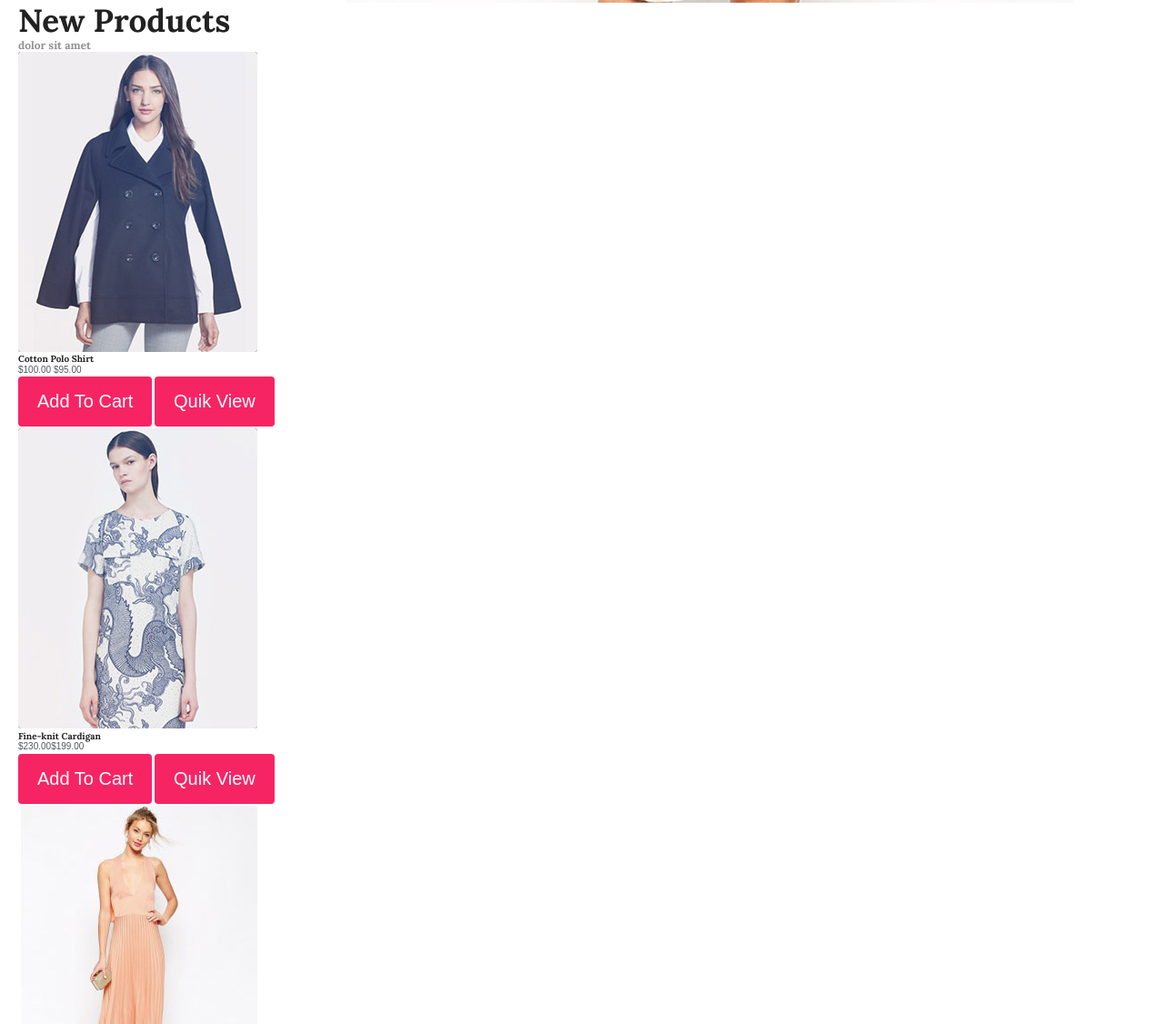
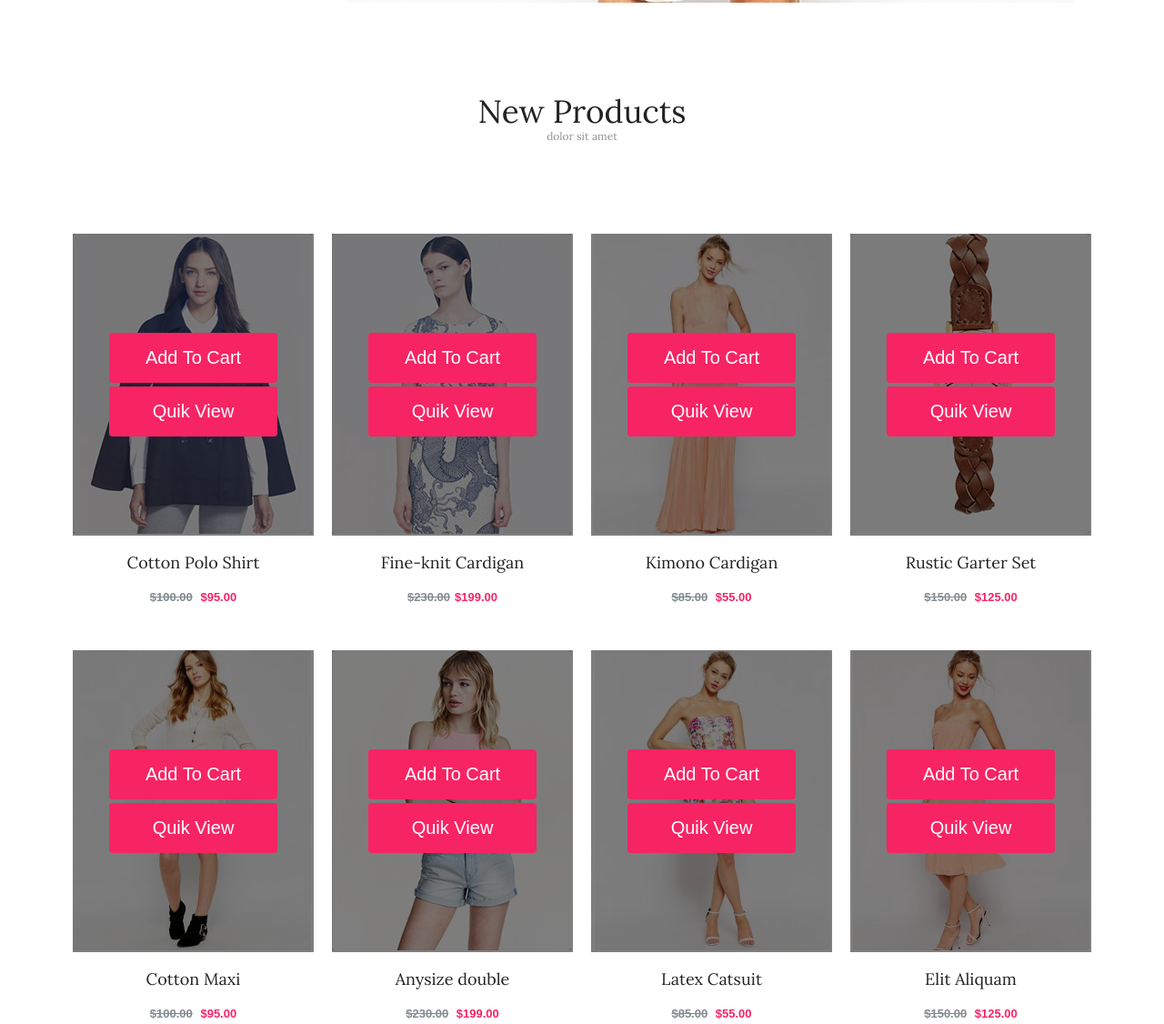
Before and after one commit to timoshuk/landing_kenakata, a website: page app/index.html in a window 1280 px wide. Shown: the part 782-1908 px from the top of the page at 91% size. Drawn offline with nearby package versions, Linux system fonts and the light colour scheme; a web font is replaced by a local one.

Commit message:
Start card

```diff
--- a/app/index.html
+++ b/app/index.html
@@ -75,104 +75,129 @@
         <!-- End Header Content -->
       </header>
       <!-- End Header -->
-      <section class="new-products">
+      <section class="container new-products">
         <h2 class="new-products__title">New Products</h2>
         <h3 class="new-products__subtitle">dolor sit amet</h3>
         <div class="card">
+            <div class="card__wrapper">
           <div class="card__item">
+            <div class="card__cover">
             <img src="images/card/Card1.jpg" alt="girl" />
+            <div class="card__buttons">
+                <button class="btn">Add To Cart</button>
+                <button class="btn">Quik View</button>
+              </div>
+          </div>
             <h4 class="card__title">Cotton Polo Shirt</h4>
             <div class="card__price">
               <span class="card__old-price">$100.00</span> $95.00
             </div>
-            <div class="card__buttons">
-              <button class="btn">Add To Cart</button>
-              <button class="btn">Quik View</button>
-            </div>
+
           </div>
           <!-- Card Item -->
           <div class="card__item">
+              <div class="card__cover">
             <img src="images/card/Card2.jpg" alt="girl" />
+            <div class="card__buttons">
+                <button class="btn">Add To Cart</button>
+                <button class="btn">Quik View</button>
+              </div>
+            </div>
             <h4 class="card__title">Fine-knit Cardigan</h4>
             <div class="card__price">
               <span class="card__old-price">$230.00</span>$199.00
             </div>
-            <div class="card__buttons">
-              <button class="btn">Add To Cart</button>
-              <button class="btn">Quik View</button>
-            </div>
+
           </div>
           <!-- Card Item -->
           <div class="card__item">
+              <div class="card__cover">
             <img src="images/card/Card3.jpg" alt="girl" />
+            <div class="card__buttons">
+                <button class="btn">Add To Cart</button>
+                <button class="btn">Quik View</button>
+              </div>
+            </div>
             <h4 class="card__title">Kimono Cardigan</h4>
             <div class="card__price">
               <span class="card__old-price">$85.00</span> $55.00
             </div>
-            <div class="card__buttons">
-              <button class="btn">Add To Cart</button>
-              <button class="btn">Quik View</button>
-            </div>
+
           </div>
           <!-- Card Item -->
           <div class="card__item">
+              <div class="card__cover">
             <img src="images/card/Card4.jpg" alt="girl" />
+            <div class="card__buttons">
+                <button class="btn">Add To Cart</button>
+                <button class="btn">Quik View</button>
+              </div>
+            </div>
             <h4 class="card__title">Rustic Garter Set</h4>
             <div class="card__price">
               <span class="card__old-price">$150.00</span> $125.00
             </div>
-            <div class="card__buttons">
-              <button class="btn">Add To Cart</button>
-              <button class="btn">Quik View</button>
-            </div>
+
           </div>
           <!-- Card Item -->
           <div class="card__item">
+              <div class="card__cover">
             <img src="images/card/Card5.jpg" alt="girl" />
+            <div class="card__buttons">
+                <button class="btn">Add To Cart</button>
+                <button class="btn">Quik View</button>
+              </div>
+            </div>
             <h4 class="card__title">Cotton Maxi</h4>
             <div class="card__price">
               <span class="card__old-price">$100.00</span> $95.00
             </div>
-            <div class="card__buttons">
-              <button class="btn">Add To Cart</button>
-              <button class="btn">Quik View</button>
-            </div>
+
           </div>
           <!-- Card Item -->
           <div class="card__item">
+              <div class="card__cover">
             <img src="images/card/Card6.jpg" alt="girl" />
+            <div class="card__buttons">
+                <button class="btn">Add To Cart</button>
+                <button class="btn">Quik View</button>
+              </div>
+            </div>
             <h4 class="card__title">Anysize double</h4>
             <div class="card__price">
               <span class="card__old-price">$230.00</span> $199.00
             </div>
-            <div class="card__buttons">
-              <button class="btn">Add To Cart</button>
-              <button class="btn">Quik View</button>
-            </div>
+
           </div>
           <!-- Card Item -->
           <div class="card__item">
+              <div class="card__cover">
             <img src="images/card/Card7.jpg" alt="girl" />
+            <div class="card__buttons">
+                <button class="btn">Add To Cart</button>
+                <button class="btn">Quik View</button>
+              </div>
+            </div>
             <h4 class="card__title">Latex Catsuit</h4>
             <div class="card__price">
               <span class="card__old-price">$85.00</span> $55.00
             </div>
-            <div class="card__buttons">
-              <button class="btn">Add To Cart</button>
-              <button class="btn">Quik View</button>
-            </div>
+
           </div>
           <!-- Card Item -->
           <div class="card__item">
+              <div class="card__cover">
             <img src="images/card/Card10.jpg" alt="girl" />
+            <div class="card__buttons">
+                <button class="btn">Add To Cart</button>
+                <button class="btn">Quik View</button>
+              </div>
+            </div>
             <h4 class="card__title">Elit Aliquam</h4>
             <div class="card__price">
               <span class="card__old-price">$150.00</span> $125.00
             </div>
-            <div class="card__buttons">
-              <button class="btn">Add To Cart</button>
-              <button class="btn">Quik View</button>
-            </div>
+
           </div>
           <!-- Card Item -->
           <button class="btn card__btn">Brows All Items</button>
@@ -237,6 +262,8 @@
             </div>
           </div>
           <!-- Card Item -->
+          </div>
+          <!-- card__wrapper -->
           <button class="btn card__btn">Brows All Items</button>
         </div>
       </section>
--- a/app/scss/_main.scss
+++ b/app/scss/_main.scss
@@ -36,8 +36,12 @@ h1 {
 
 h2 {
   font-size: 3.5rem;
+  font-weight: normal;
+  text-align: center;
 }
 h3 {
   font-size: 1.2rem;
+  font-weight: 400;
+  text-align: center;
   color: var(--subtitle-color);
 }
--- /dev/null
+++ b/app/scss/card.scss
@@ -0,0 +1,59 @@
+.card {
+  margin-top: 100px;
+}
+.card__wrapper {
+  margin-bottom: 70px;
+  display: flex;
+  flex-wrap: wrap;
+  justify-content: center;
+}
+
+.card__item {
+  position: relative;
+  width: 265px;
+  margin-left: 10px;
+  margin-right: 10px;
+  margin-bottom: 50px;
+}
+
+.card__cover {
+  position: relative;
+  margin-bottom: 20px;
+  & img {
+    object-fit: cover;
+  }
+}
+
+.card__title {
+  font-size: 1.8rem;
+  font-weight: normal;
+  text-align: center;
+  margin-bottom: 20px;
+}
+
+.card__price {
+  font-size: 1.3rem;
+  font-weight: bold;
+  color: var(--brand-color);
+  text-align: center;
+}
+.card__old-price {
+  display: inline-block;
+  color: #838b8f;
+  text-decoration: line-through;
+  margin-right: 5px;
+}
+
+.card__buttons {
+  position: absolute;
+  left: 0px;
+  top: 0px;
+  bottom: 0px;
+  width: 100%;
+  display: flex;
+  flex-direction: column;
+  justify-content: center;
+  padding-left: 40px;
+  padding-right: 40px;
+  background: rgba(0, 0, 0, 0.5);
+}
--- /dev/null
+++ b/app/scss/new-products.scss
@@ -0,0 +1,3 @@
+.new-products {
+  padding-top: 100px;
+}
--- a/app/scss/styles.scss
+++ b/app/scss/styles.scss
@@ -8,3 +8,5 @@
 @import "main-nav";
 @import "basket";
 @import "button";
+@import "new-products";
+@import "card";
```
Also changed, not shown: app/css/card.css (added), app/css/new-products.css (added), app/css/styles.css, 4 other files.
